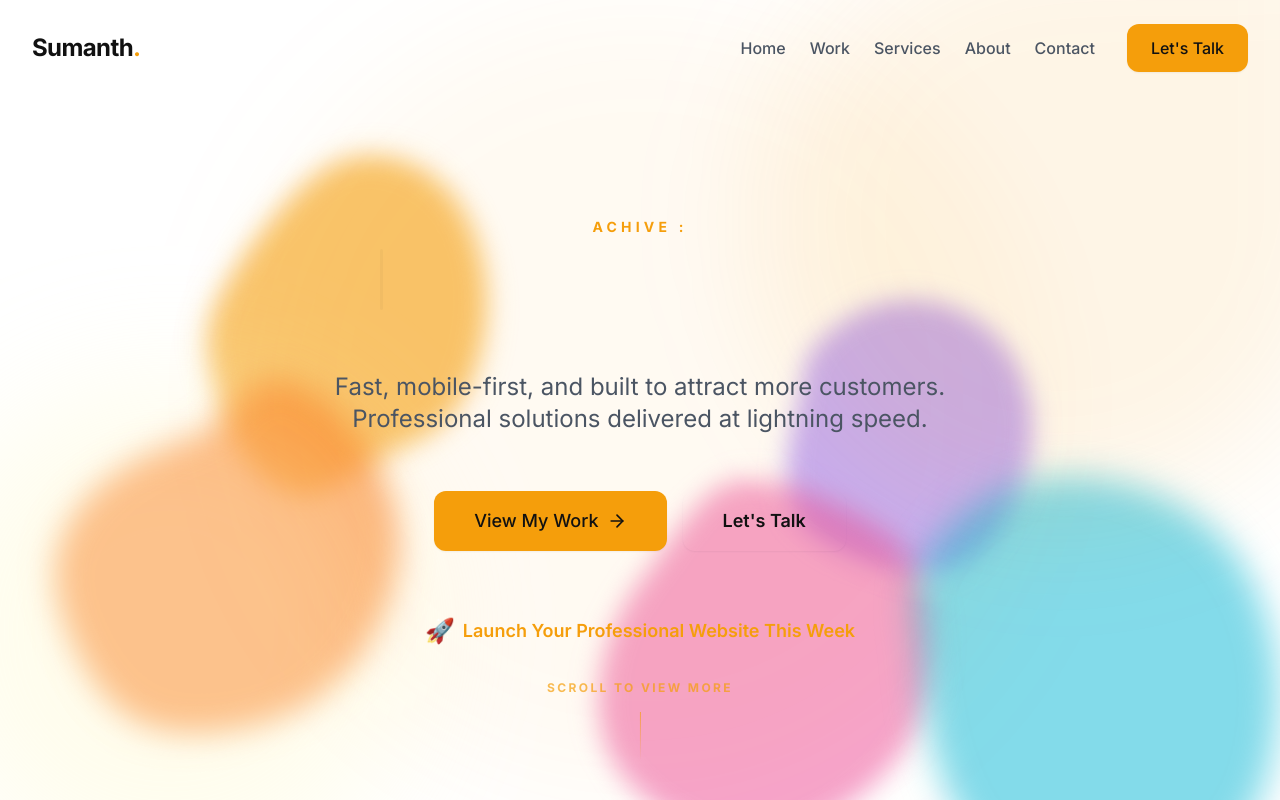
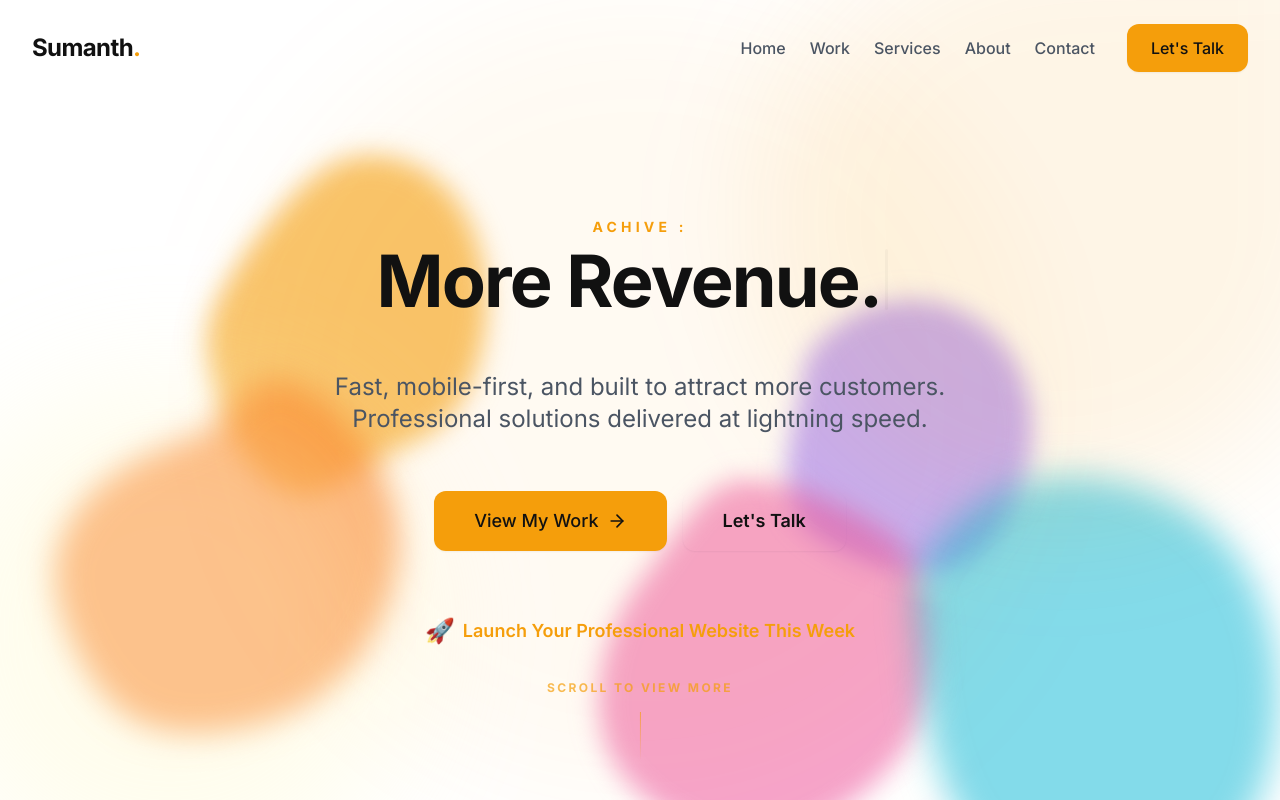
Before and after one commit to sumanthangadi/my_portfolio, a React (Vite) app: page / in a window 1280 px wide. Shown: the top 800 px of the page. Built offline with nearby package versions, Linux system fonts and the light colour scheme.

Commit message:
feat: implement smooth pixel-by-pixel typewriter animation
- Replace discrete character pop-in with a smooth CSS-driven width animation
- Use requestAnimationFrame to power continuous horizontal wipe effect
- Keep blinking cursor perfectly aligned with the smooth wipe

```diff
--- a/src/components/Hero.jsx
+++ b/src/components/Hero.jsx
@@ -21,56 +21,89 @@ function humanDelay(base, jitter) {
 }
 
 function useTypewriter(phrases) {
-    const [phraseIndex, setPhraseIndex] = useState(0);
-    const [charIndex, setCharIndex] = useState(0);
-    const [isDeleting, setIsDeleting] = useState(false);
-    const [firstCycleComplete, setFirstCycleComplete] = useState(false);
-    const timeoutRef = useRef(null);
+    const [state, setState] = useState({ phraseIndex: 0, progress: 0, firstCycleComplete: false });
 
     useEffect(() => {
-        const currentPhrase = phrases[phraseIndex].text;
+        let animationFrameId;
+        let lastTime = performance.now();
 
-        if (!isDeleting) {
-            if (charIndex < currentPhrase.length) {
-                // Typing forward
-                timeoutRef.current = setTimeout(() => {
-                    setCharIndex((prev) => prev + 1);
-                }, humanDelay(TYPE_BASE, TYPE_JITTER));
-            } else {
-                // Fully typed — hold, then start deleting
-                // Mark complete when the first phrase finishes typing
-                if (!firstCycleComplete) {
-                    setFirstCycleComplete(true);
+        let phraseIndex = 0;
+        let progress = 0;
+        let phase = 'typing';
+        let firstCycleComplete = false;
+
+        const TYPE_SPEED_MS_PER_CHAR = 50;
+        const DELETE_SPEED_MS_PER_CHAR = 25;
+        const PAUSE_AFTER_TYPE = 1500;
+        const PAUSE_AFTER_DELETE = 300;
+
+        let pauseWaitTime = 0;
+
+        const update = (time) => {
+            const delta = time - lastTime;
+            lastTime = time;
+
+            let shouldUpdateState = false;
+
+            const currentPhraseLength = phrases[phraseIndex].text.length;
+
+            if (phase === 'typing') {
+                progress += delta / (TYPE_SPEED_MS_PER_CHAR * currentPhraseLength);
+                if (progress >= 1) {
+                    progress = 1;
+                    phase = 'holding';
+                    pauseWaitTime = PAUSE_AFTER_TYPE;
+                    if (!firstCycleComplete) {
+                        firstCycleComplete = true;
+                        shouldUpdateState = true;
+                    }
                 }
-                timeoutRef.current = setTimeout(() => {
-                    setIsDeleting(true);
-                }, PAUSE_AFTER_TYPE);
+                shouldUpdateState = true;
+            } else if (phase === 'holding') {
+                pauseWaitTime -= delta;
+                if (pauseWaitTime <= 0) {
+                    phase = 'deleting';
+                }
+            } else if (phase === 'deleting') {
+                progress -= delta / (DELETE_SPEED_MS_PER_CHAR * currentPhraseLength);
+                if (progress <= 0) {
+                    progress = 0;
+                    phase = 'waiting';
+                    pauseWaitTime = PAUSE_AFTER_DELETE;
+                }
+                shouldUpdateState = true;
+            } else if (phase === 'waiting') {
+                pauseWaitTime -= delta;
+                if (pauseWaitTime <= 0) {
+                    phase = 'typing';
+                    phraseIndex = (phraseIndex + 1) % phrases.length;
+                    shouldUpdateState = true;
+                }
             }
-        } else {
-            if (charIndex > 0) {
-                // Deleting
-                timeoutRef.current = setTimeout(() => {
-                    setCharIndex((prev) => prev - 1);
-                }, humanDelay(DELETE_BASE, DELETE_JITTER));
-            } else {
-                // Fully deleted — advance phrase
-                timeoutRef.current = setTimeout(() => {
-                    setIsDeleting(false);
-                    setPhraseIndex((prev) => (prev + 1) % phrases.length);
-                }, PAUSE_AFTER_DELETE);
+
+            if (shouldUpdateState) {
+                setState({ phraseIndex, progress, firstCycleComplete });
             }
-        }
 
-        return () => clearTimeout(timeoutRef.current);
-    }, [charIndex, isDeleting, phraseIndex, phrases]);
+            animationFrameId = requestAnimationFrame(update);
+        };
 
-    const displayText = phrases[phraseIndex].text.slice(0, charIndex);
-    return { displayText, accentWord: phrases[phraseIndex].accent, isDeleting, firstCycleComplete };
+        animationFrameId = requestAnimationFrame(update);
+        return () => cancelAnimationFrame(animationFrameId);
+    }, [phrases]);
+
+    return {
+        currentPhrase: phrases[state.phraseIndex],
+        progress: state.progress,
+        firstCycleComplete: state.firstCycleComplete
+    };
 }
 
-function TypewriterHeading({ displayText, accentWord, isDeleting }) {
+function TypewriterHeading({ currentPhrase, progress }) {
     const measureRef = useRef(null);
+    const phraseRef = useRef(null);
     const [maxWidth, setMaxWidth] = useState(0);
+    const [phraseWidth, setPhraseWidth] = useState(0);
 
     // Measure the widest phrase once on mount (and on resize)
     useEffect(() => {
@@ -89,32 +122,26 @@ function TypewriterHeading({ displayText, accentWord, isDeleting }) {
         return () => window.removeEventListener('resize', measure);
     }, []);
 
-    // Split displayText into individual characters, each wrapped for CSS animation
-    const renderChars = () => {
-        const chars = displayText.split('');
-        let accentStart = -1;
-        let accentEnd = -1;
+    // Measure current phrase exact width whenever it changes
+    useEffect(() => {
+        if (phraseRef.current) {
+            setPhraseWidth(phraseRef.current.offsetWidth);
+        }
+    }, [currentPhrase]);
 
-        if (accentWord) {
-            const idx = displayText.indexOf(accentWord);
-            if (idx !== -1) {
-                accentStart = idx;
-                accentEnd = idx + accentWord.length;
-            }
-        }
-
-        return chars.map((char, i) => {
-            const isAccent = i >= accentStart && i < accentEnd && accentStart !== -1;
-            const isLast = i === chars.length - 1 && !isDeleting;
-            return (
-                <span
-                    key={`${i}-${char}`}
-                    className={`typewriter-char${isLast ? ' typewriter-char--new' : ''}${isAccent ? ' text-accent' : ''}`}
-                >
-                    {char === ' ' ? '\u00A0' : char}
-                </span>
-            );
-        });
+    const renderText = (phrase) => {
+        const text = phrase.text;
+        const accent = phrase.accent;
+        if (!accent) return text;
+        const idx = text.indexOf(accent);
+        if (idx === -1) return text;
+        return (
+            <>
+                {text.slice(0, idx)}
+                <span className="text-accent">{accent}</span>
+                {text.slice(idx + accent.length)}
+            </>
+        );
     };
 
     return (
@@ -122,13 +149,20 @@ function TypewriterHeading({ displayText, accentWord, isDeleting }) {
             {/* Hidden measurement container — renders all phrases invisibly to find the widest */}
             <span ref={measureRef} aria-hidden="true" className="typewriter-measure">
                 {PHRASES.map((p, i) => (
-                    <span key={i} className="typewriter-measure-phrase">{p.text}</span>
+                    <span key={i} className="typewriter-measure-phrase">{renderText(p)}</span>
                 ))}
+            </span>
+
+            {/* Hidden measurement for current phrase width */}
+            <span aria-hidden="true" className="typewriter-measure">
+                <span ref={phraseRef} className="typewriter-measure-phrase">{renderText(currentPhrase)}</span>
             </span>
 
             {/* Visible typewriter — fixed width, left-aligned text, centered container */}
             <span className="typewriter-container" style={{ width: maxWidth ? `${maxWidth}px` : 'auto' }}>
-                <span className="typewriter-text">{renderChars()}</span>
+                <span className="typewriter-smooth-wrapper" style={{ width: `${phraseWidth * progress}px` }}>
+                    <span className="typewriter-text">{renderText(currentPhrase)}</span>
+                </span>
                 <span className="typewriter-cursor" aria-hidden="true"></span>
             </span>
         </h1>
@@ -136,7 +170,7 @@ function TypewriterHeading({ displayText, accentWord, isDeleting }) {
 }
 
 export function Hero() {
-    const { displayText, accentWord, isDeleting, firstCycleComplete } = useTypewriter(PHRASES);
+    const { currentPhrase, progress, firstCycleComplete } = useTypewriter(PHRASES);
 
     return (
         <section id="home" className="relative pt-32 pb-40 md:pt-48 md:pb-32 min-h-screen flex items-center overflow-hidden bg-transparent">
@@ -154,7 +188,7 @@ export function Hero() {
                         <span className={`block text-xs md:text-sm font-bold text-accent uppercase tracking-[0.3em] opacity-90 fade-up-element${firstCycleComplete ? ' fade-up-visible' : ''}`}>
                             Achive :
                         </span>
-                        <TypewriterHeading displayText={displayText} accentWord={accentWord} isDeleting={isDeleting} />
+                        <TypewriterHeading currentPhrase={currentPhrase} progress={progress} />
                     </div>
 
                     <p className={`relative z-20 text-lg md:text-2xl text-gray-600 max-w-2xl mx-auto leading-relaxed fade-up-element fade-up-delay-1${firstCycleComplete ? ' fade-up-visible' : ''}`}>
--- a/src/index.css
+++ b/src/index.css
@@ -106,26 +106,13 @@
   display: inline;
 }
 
-/* Each character wrapper */
-.typewriter-char {
-  display: inline-block;
-  transition: opacity 0.12s ease;
-}
-
-/* Subtle fade-in on the newest character */
-.typewriter-char--new {
-  animation: char-pop 0.15s ease-out;
-}
-
-@keyframes char-pop {
-  0% {
-    opacity: 0.3;
-    transform: translateY(2px);
-  }
-  100% {
-    opacity: 1;
-    transform: translateY(0);
-  }
+.typewriter-smooth-wrapper {
+  display: inline-flex;
+  overflow: hidden;
+  white-space: nowrap;
+  vertical-align: bottom;
+  /* Will-change helps with smooth sub-pixel animation */
+  will-change: width;
 }
 
 /* Smooth blinking bar cursor */
```
